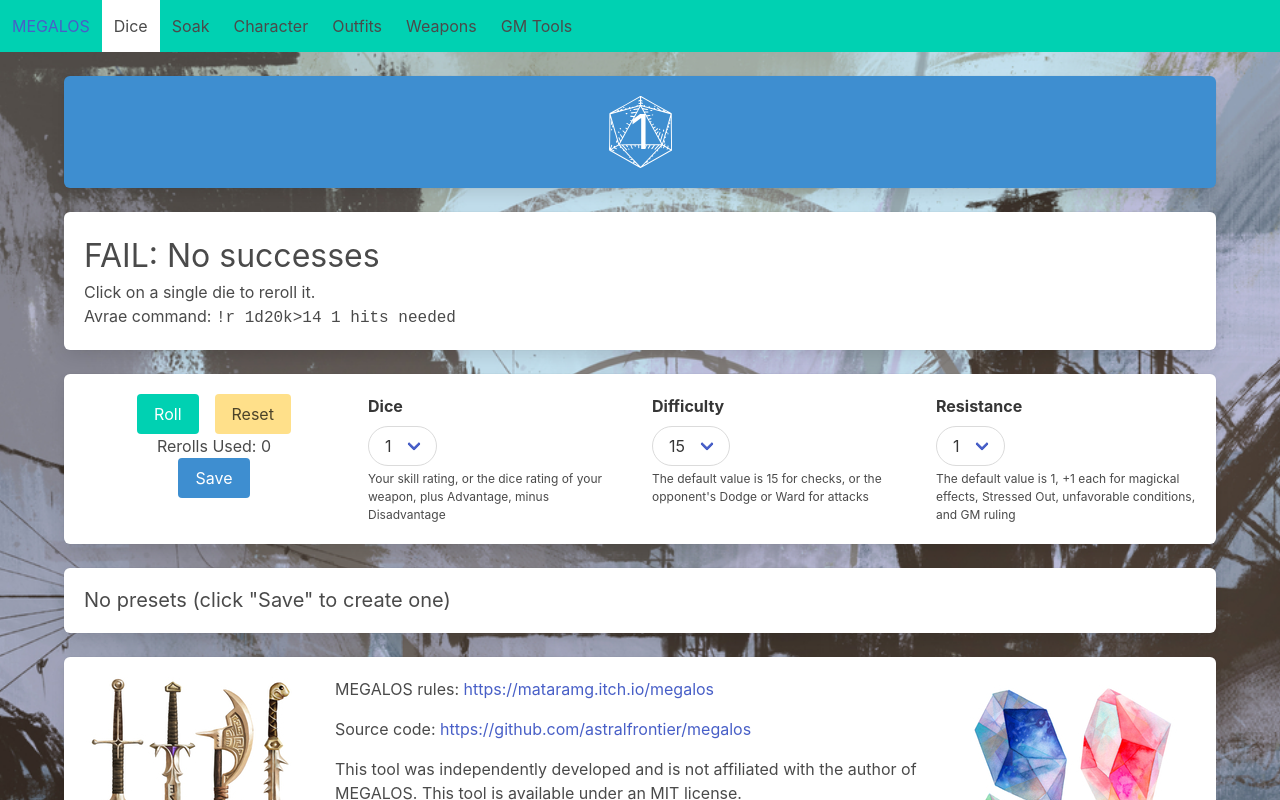
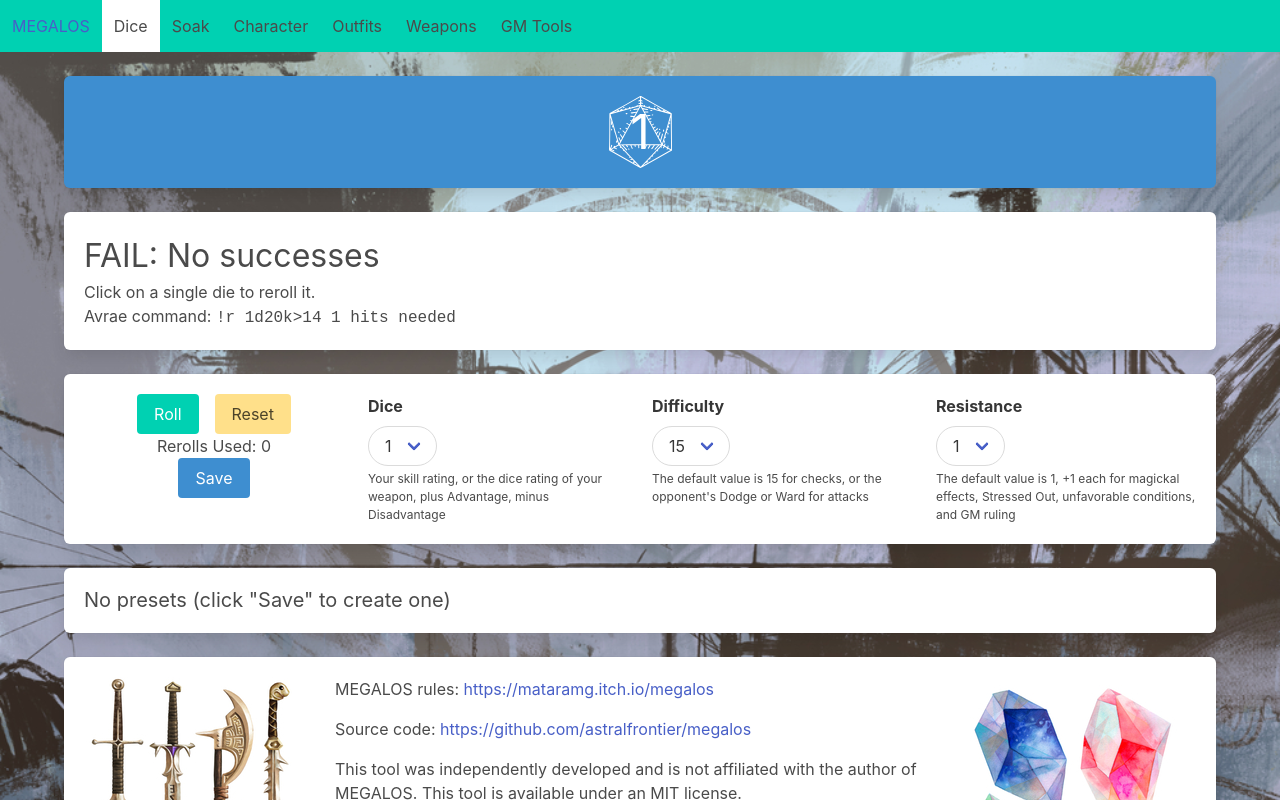
Before and after one commit to astralfrontier/megalos, a React (Vite) app: page / in a window 1280 px wide. Shown: the top 800 px of the page. Built offline with nearby package versions, Linux system fonts and the light colour scheme; the HTML template or start-up script is replaced by a standard one.

Commit message:
#45: keep background image stationary

```diff
--- a/src/App.sass
+++ b/src/App.sass
@@ -13,9 +13,9 @@ html
 body
   min-height: 100%
   background-image: url("@/assets/shutterstock_237955894.jpg")
-  background-position: center
-  background-repeat: no-repeat
-  background-size: cover
+  background-position: center top
+  background-repeat: repeat-y
+  background-size: 100%
 
 .clickable
   cursor: pointer
```
